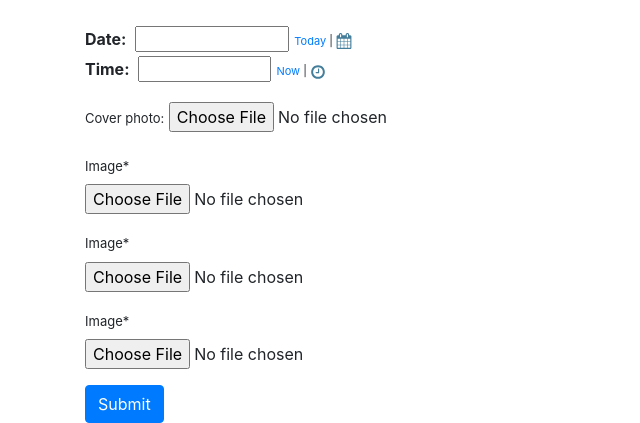
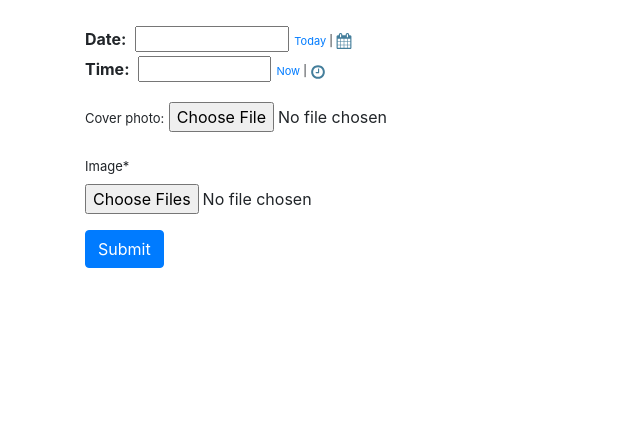
Before and after one commit to Sadman25/Auction-Site, a Django app: page /auction/createAuction in a window 1280 px wide. Shown: the part 454-877 px from the top of the page, without its empty margins (0-640 px from the left). After the commit the page ends 722 px from the top, so only its background shows below. Run offline with Django 3.2, Linux system fonts and the light colour scheme; data that the repository does not hold is empty; some libraries are stand-ins or nearby versions.

Commit message:
#3 Fixed a major bugs in create auction post feature

```diff
--- a/AuctionSite/auction/templates/create_auction.html
+++ b/AuctionSite/auction/templates/create_auction.html
@@ -8,7 +8,12 @@
         {% csrf_token %}
         {{ newProduct.media }}
         {{ newProduct.as_p }}
-        {{ additionalImages|crispy}}
+
+        <div id="div_id_image" class="form-group"> <label for="id_image" class=" requiredField">
+                Image<span class="asteriskField">*</span> </label>
+            <div class=""> <input type="file" name="image" accept="image/*" class="clearablefileinput form-control-file"
+                    required="" multiple id="id_image"> </div>
+        </div>
         <button type="submit" class="btn btn-primary" style="position: center;">Submit</button>
     </form>
 </div>
--- a/AuctionSite/auction/views.py
+++ b/AuctionSite/auction/views.py
@@ -11,22 +11,22 @@ def homePage(request):
 def createAuction(request):
 
     newProduct = productForm()
-    additionalImages = modelformset_factory(images, form=imagesForm,extra=3)
+    additionalImages= imagesForm()
 
     if request.method == 'POST':
         newProduct = productForm(request.POST,request.FILES)
-        imagesFormset = additionalImages(request.POST , request.FILES, queryset=images.objects.none())
+        additionalImages= request.FILES.getlist('image')
 
         if newProduct.is_valid():
             product = newProduct.save(commit=False)
             product.owner = request.user
             product.save()
 
-            for form in imagesFormset.cleaned_data:
-                if form:
-                    image = form['image']
-                    photo = images(product=product, image=image)
-                    photo.save()
+            for i in additionalImages:
+                photo = images.objects.create(
+                    product = product,
+                    image = i
+                )
 
             return redirect('homePage')
 
```
Also changed, not shown: AuctionSite/db.sqlite3.
